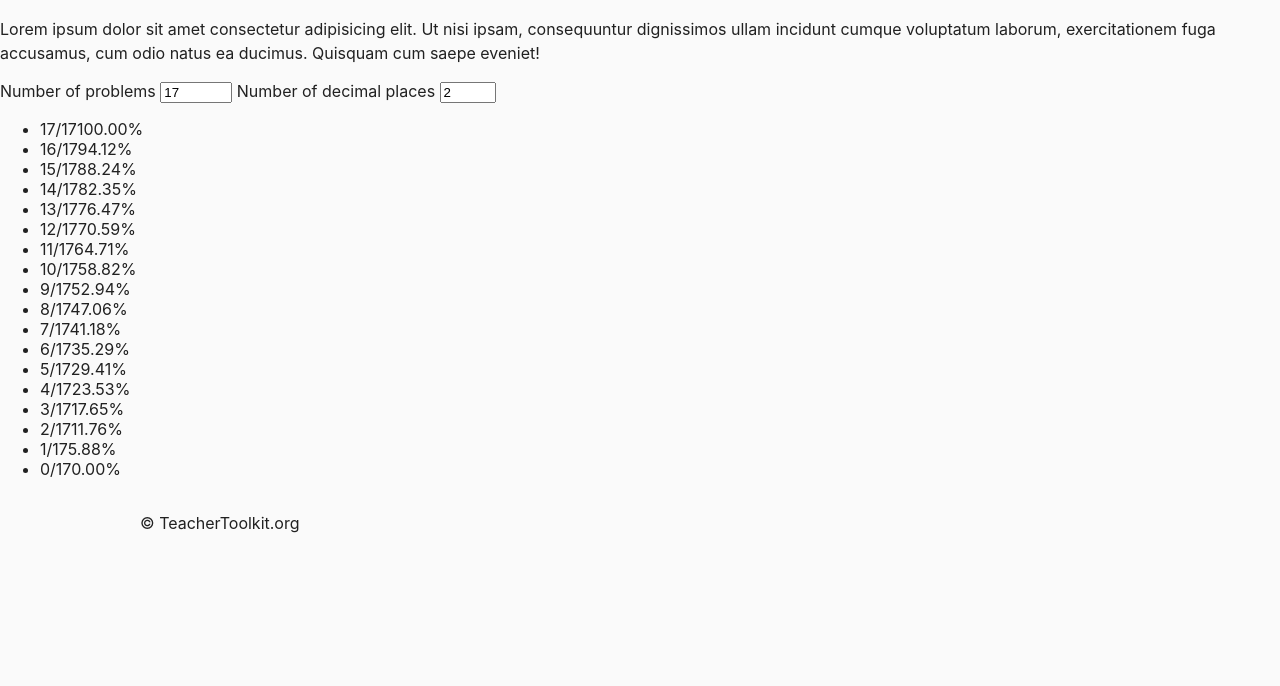
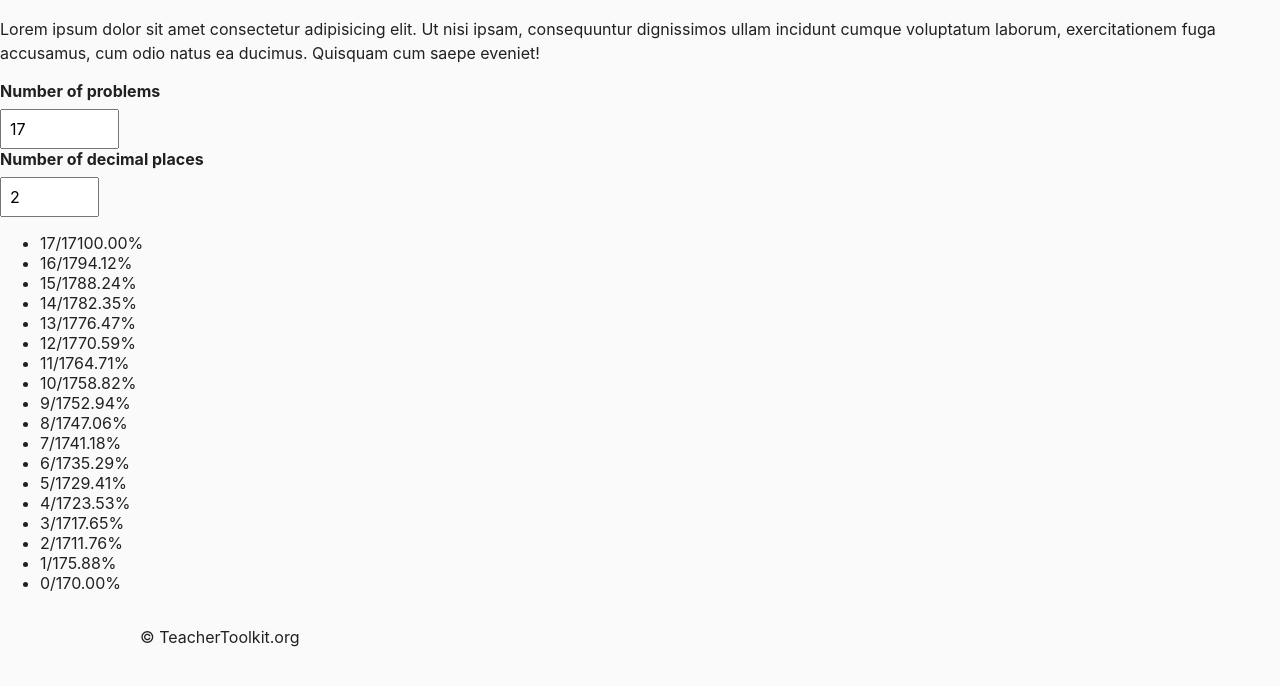
Before and after one commit to SeanMcP/teachertoolkit, a plain HTML site: page easy-grader/index.html in a window 1280 px wide. Shown: the part 52-738 px from the top of the page. Drawn offline with Linux system fonts and the light colour scheme.

Commit message:
Add form styles

```diff
--- /dev/null
+++ b/assets/styles/form.css
@@ -0,0 +1,14 @@
+label > * {
+    display: block;
+}
+
+label > span {
+    font-weight: bold;
+    margin-bottom: 0.5rem;
+}
+
+input {
+    font-family: inherit;
+    font-size: inherit;
+    padding: 0.5rem;
+}
--- a/assets/styles/main.css
+++ b/assets/styles/main.css
@@ -1,4 +1,5 @@
 @import './variables.css';
+@import './form.css';
 @import './grid.css';
 @import './typography.css';
 
--- a/easy-grader/index.html
+++ b/easy-grader/index.html
@@ -10,10 +10,12 @@
 </head>
 
 <body>
+    <div class="App">
         <aside>
             <h1>Easy Grader</h1>
             <p>Lorem ipsum dolor sit amet consectetur adipisicing elit. Ut nisi ipsam, consequuntur dignissimos ullam
-            incidunt cumque voluptatum laborum, exercitationem fuga accusamus, cum odio natus ea ducimus. Quisquam cum
+                incidunt cumque voluptatum laborum, exercitationem fuga accusamus, cum odio natus ea ducimus. Quisquam
+                cum
                 saepe eveniet!</p>
             <label>
                 <span>Number of problems</span>
@@ -27,6 +29,7 @@
         <main id="mainContent">
             <ul id="outputList"></ul>
         </main>
+    </div>
     <footer class="Block">
         <div class="ContentContainer">
             <p>© TeacherToolkit.org</p>
```
Lines whose indentation alone changed are shown as unchanged.
